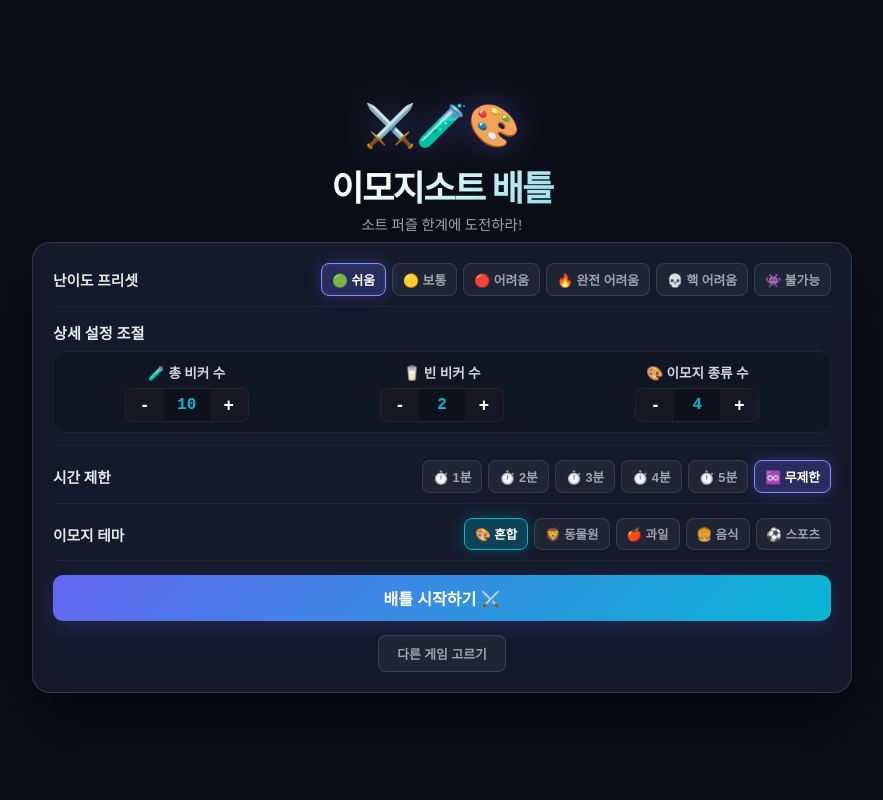
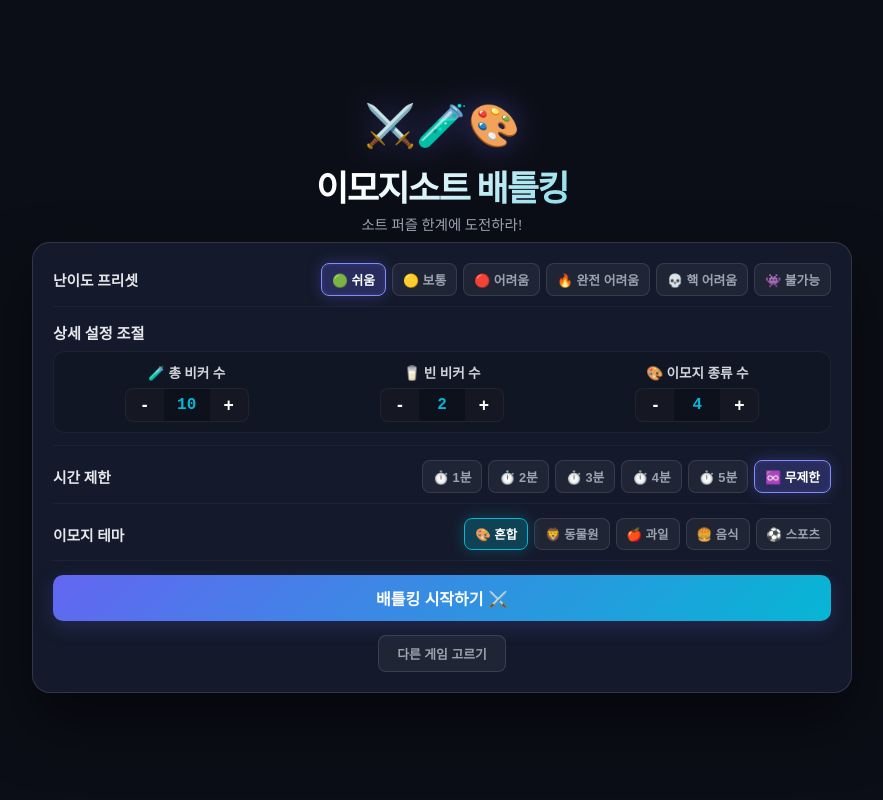
Before and after one commit to kingsmath/king-imgsort, a plain HTML site: page index.html in a window 1280 px wide. Shown: the whole page, without its empty margins (198-1081 px from the left). Drawn offline with Linux system fonts and the light colour scheme; a web font is replaced by a local one.

Commit message:
Update index.html

```diff
--- a/index.html
+++ b/index.html
@@ -10,7 +10,7 @@
 </script>
   <meta charset="UTF-8">
   <meta name="viewport" content="width=device-width, initial-scale=1.0, maximum-scale=1.0, minimum-scale=1.0, user-scalable=no, viewport-fit=cover">
-  <title>이모지소트 배틀</title>
+  <title>이모지소트 배틀킹</title>
   <!-- Google Fonts 구글 폰트 적용 -->
   <link rel="preconnect" href="https://fonts.googleapis.com">
   <link rel="preconnect" href="https://fonts.gstatic.com" crossorigin>
@@ -764,7 +764,7 @@
     <div class="setup-container">
       <header class="setup-header">
         <div class="logo-emoji">⚔️🧪🎨</div>
-        <h1>이모지소트 배틀</h1>
+        <h1>이모지소트 배틀킹</h1>
         <p>소트 퍼즐 한계에 도전하라!</p>
       </header>
 
@@ -841,7 +841,7 @@
           </div>
         </div>
 
-        <button type="button" id="start-btn" class="primary-btn">배틀 시작하기 ⚔️</button>
+        <button type="button" id="start-btn" class="primary-btn">배틀킹 시작하기 ⚔️</button>
 
         <!-- 다른 게임 고르기 버튼화 디자인 적용 -->
         <div style="text-align: center; margin-top: 14px;">
@@ -855,7 +855,7 @@
   <main id="countdown-screen" class="screen">
     <div style="margin: auto; text-align: center; display: flex; flex-direction: column; align-items: center; justify-content: center; gap: 20px;">
       <h2 style="font-size: 2.2rem; font-weight: 800; letter-spacing: 0.1em; color: var(--accent-color); animation: pulse 1.5s infinite;">
-        ⚔️ 배틀을 준비합니다 ⚔️
+        ⚔️ 배틀킹을 준비합니다 ⚔️
       </h2>
       <p style="color: var(--text-muted); font-size: 1.05rem;">준비하세요!</p>
 
@@ -932,7 +932,7 @@
   <!-- 3. 드래그 중인 이모지가 올라갈 레이어 -->
   <div id="drag-container" class="drag-container"></div>
 
-  <!-- 4. 배틀 결과 모달 -->
+  <!-- 4. 배틀킹 결과 모달 -->
   <div id="win-modal" class="modal">
     <div class="modal-content">
       <div class="win-trophy">🏆</div>
@@ -2194,7 +2194,7 @@
       setTimeout(callback, 220);
     }
 
-    // 9. 워터소트 배틀 룰 및 완료 검사
+    // 9. 워터소트 배틀킹 룰 및 완료 검사
     function isValidMove(side, srcIdx, destIdx, emojiList) {
       const boardData = side === 'left' ? state.leftBoard : state.rightBoard;
 
```
